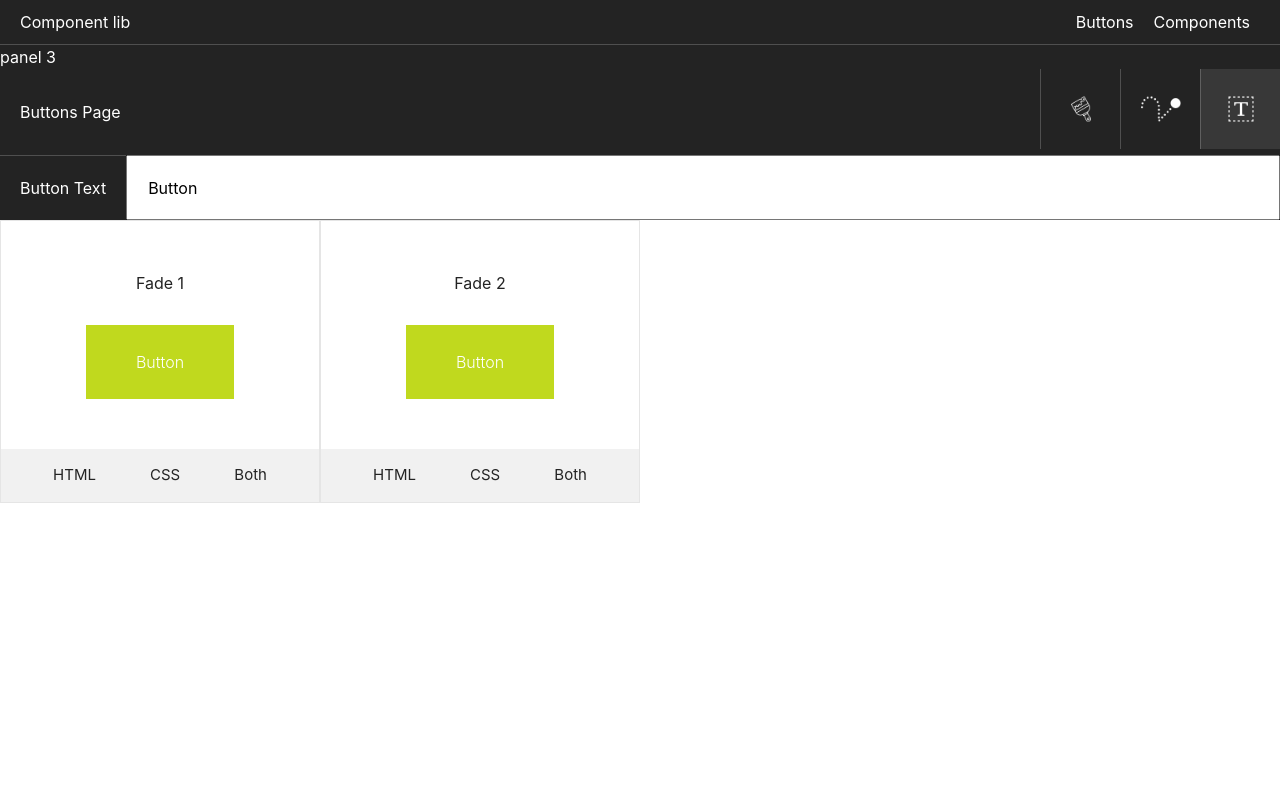
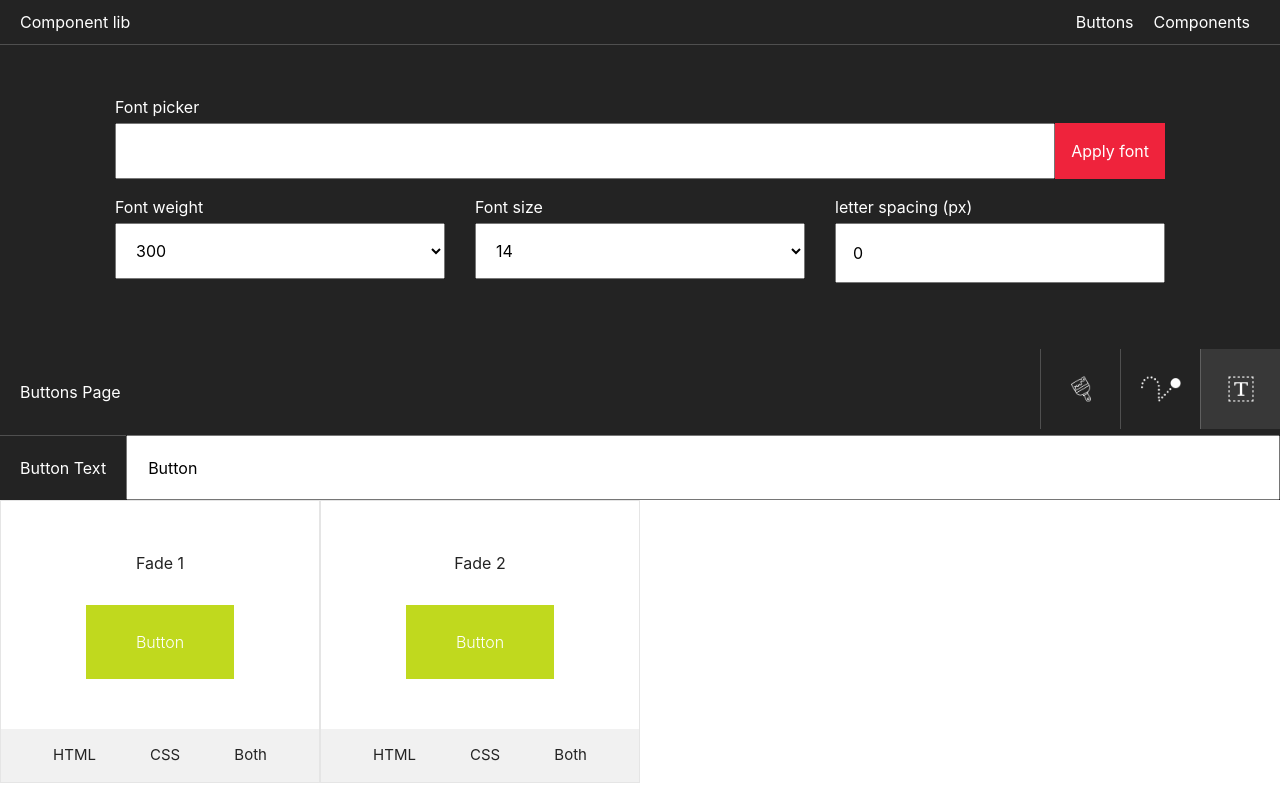
Before and after one commit to chris2733/complibrary, a Vue app: page / in a window 1280 px wide. Both pictures are taken after a click on the button 1240 px from the left and 85 px from the top of the page. Built offline with nearby package versions, Linux system fonts and the light colour scheme.

Commit message:
Adding text styling panel inputs, setting up emits

```diff
--- a/src/components/ButtonList.vue
+++ b/src/components/ButtonList.vue
@@ -23,6 +23,7 @@ function buttonListFunction(data) {
 	const transitionSpeed = data.transition;
 	const transitionProperty = `all ${transitionSpeed}ms cubic-bezier(${bezier})`;
 	const padding = data.padding;
+	const letterSpacing = `${data.letterSpacing}px`;
 	const buttonList = {
 		button1: {
 			name: 'Fade 1',
@@ -35,7 +36,7 @@ outline: none;
 padding: ${padding};
 cursor: pointer;
 font-weight: 300;
-letter-spacing: 0px;
+letter-spacing: ${letterSpacing};
 transition: ${transitionProperty};
 color: ${textCol};
 border-radius: 0px;
@@ -66,7 +67,7 @@ padding: ${padding};
 cursor: pointer;
 color: ${textCol};
 font-weight: 300;
-letter-spacing: 0px;
+letter-spacing: ${letterSpacing};
 background: ${primaryCol};
 border-radius: 0px;
 span {
--- a/src/components/ButtonsPage.vue
+++ b/src/components/ButtonsPage.vue
@@ -37,7 +37,10 @@
 				</div>
 			</div>
 			<div class="buttonshead-panels-panel" v-if="showPanel == 'panel3'">
-				panel 3
+				<textStylingEditor
+					@pass-styling-values="updateTextStyles"
+					:button-data="buttonData"
+				></textStylingEditor>
 			</div>
 		</section>
 		<section class="buttonshead-main">
@@ -80,12 +83,14 @@ import 'simplebar/dist/simplebar.css';
 import buttonsList from "./ButtonList.vue";
 import bezierGenerator from "./BezierGenerator.vue";
 import colourPicker from "./ColourPicker.vue";
+import textStylingEditor from "./TextStylingEditor.vue";
 
 export default {
 	components: {
 		"buttons-list": buttonsList,
 		"bezier-gen": bezierGenerator,
 		"colour-picker": colourPicker,
+		textStylingEditor,
 	},
 	data() {
 		return {
@@ -99,6 +104,7 @@ export default {
 			colourPickerTextHoverColour: "#000",
 			colourPickerPrimary: "#c0d91e", //needs to be hex, need to set checker on this
 			colourPickerSecondary: "#2919bd", //needs to be hex, need to set checker on this
+			letterSpacing: 0,
 		};
 	},
 	computed: {
@@ -111,7 +117,8 @@ export default {
 				secondaryColour: this.colourPickerSecondary,
 				bezier: this.bezier.bezierVal.toString(),
 				transition: this.bezier.speed,
-				padding: '25px 50px'
+				padding: '25px 50px',
+				letterSpacing: this.letterSpacing
 			};
 		},
 	},
@@ -139,6 +146,9 @@ export default {
 		updateSecondaryColour(colourval) {
 			this.colourPickerSecondary = colourval;
 		},
+		updateTextStyles(textVals) {
+			this.letterSpacing = textVals.letterSpacing;
+		}
 	},
 	mounted() {
 		var colors = {
@@ -215,14 +225,13 @@ export default {
 	}
 	&-panels {
 		&-panel {
+			padding: 50px 100px;
 			&.__colourpanel {
-				padding: 50px 100px;
 				white-space: nowrap;
 				overflow: auto;
 			}
 			&-bezierpanel {
 				max-width: 600px;
-				padding: 50px 0;
 			}
 		}
 	}
--- /dev/null
+++ b/src/components/TextStylingEditor.vue
@@ -0,0 +1,71 @@
+<template>
+	<div class="textstyler container">
+        <div class="row">
+            <div class="mb-3 col-12">
+                <div class="mb-1">Font picker</div>
+                <div class="d-flex">
+                    <input type="text" class="flex-grow-1 px-3">
+                    <button class="p-3 textstyler-applybutton">Apply font</button>
+                </div>
+            </div>
+            <div class="mb-3 col-md-4">
+                <div class="mb-1">Font weight</div>
+                <select name="" id="" class="w-100 p-3">
+                    <option value="n" v-for="n in Array.from({length: 5}, (x, i) => i + 3)" :key="n">{{ n }}00</option>
+                </select>
+            </div>
+            <div class="mb-3 col-md-4">
+                <div class="mb-1">Font size</div>
+                <select name="" id="" class="w-100 p-3">
+                    <option value="n" v-for="n in Array.from({length: 17}, (x, i) => i + 14)" :key="n">{{ n }}</option>
+                </select>
+            </div>
+            <div class="mb-3 col-md-4">
+                <div class="mb-1">letter spacing (px)</div>
+                <input type="text" pattern="^\d*" maxlength="1" class="w-100 p-3" v-model="textStyles.letterSpacing" @change="updateText">
+            </div>
+        </div>
+	</div>
+</template>
+
+<script>
+export default {
+    props: ["buttonData"],
+    emits: {
+		"pass-styling-values": function(vals) {
+			if (vals) {
+				return true;
+			} else {
+				console.log("no text styling vals passed");
+				return false;
+			}
+		},
+	},
+	data() {
+		return {
+            textStyles: {
+                letterSpacing: this.buttonData.letterSpacing
+            }
+        };
+	},
+	methods: {
+        updateText() {
+            this.$emit("pass-styling-values", this.textStyles);
+        }
+	},
+};
+</script>
+
+<style lang="scss">
+.textstyler {
+    &-applybutton {
+        background: #ef233c;
+        transition: all 0.3s ease;
+        color: #fff;
+        &:hover,
+        &:focus {
+            background: #d90429;
+        }
+    }
+}
+</style>
```
